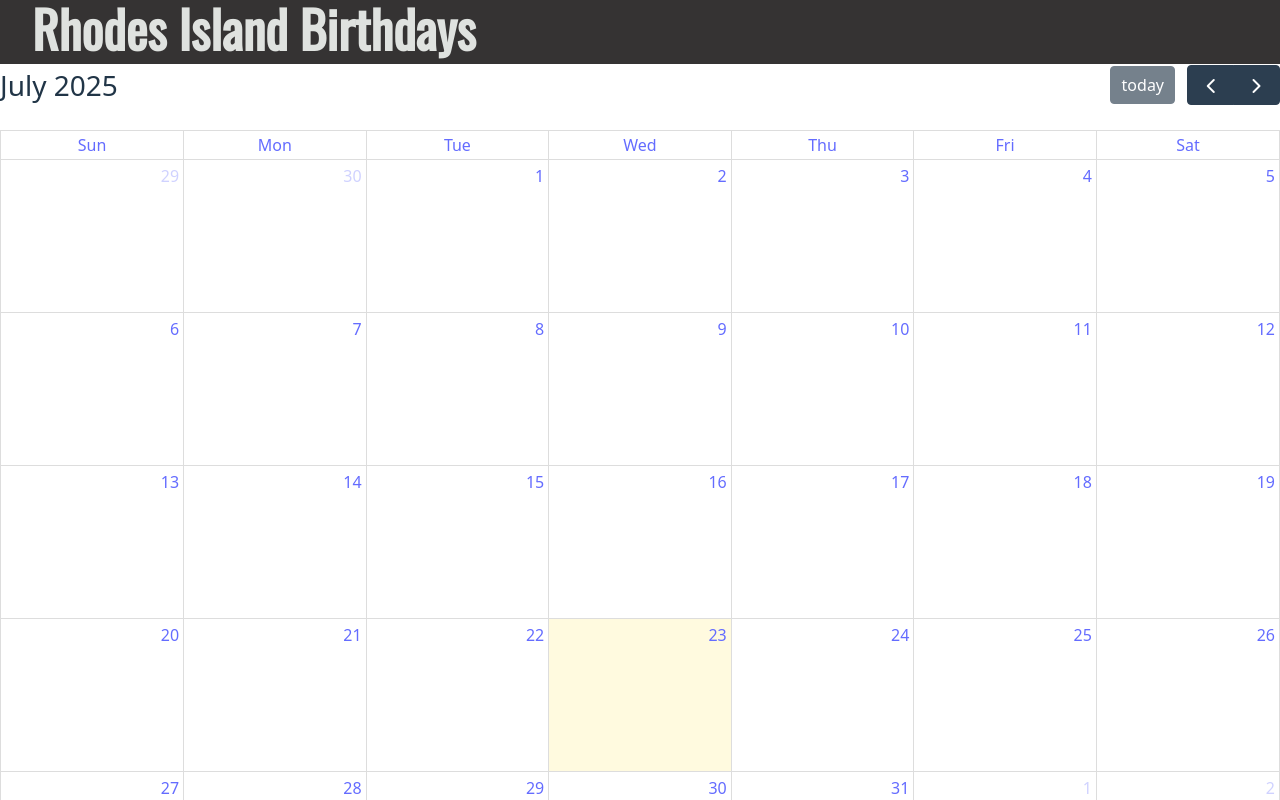
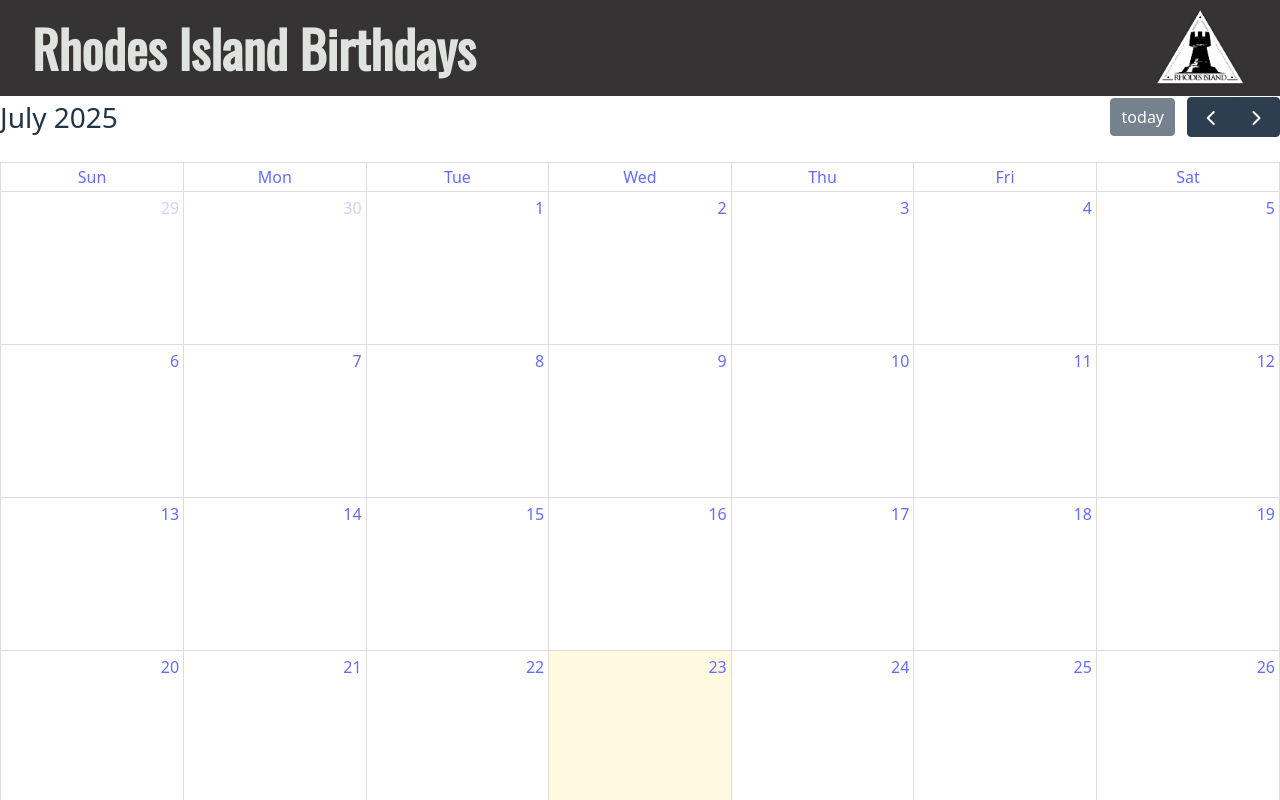
Before and after one commit to aradavi63/arknights-birthday, a React (Vite) app: page / in a window 1280 px wide. Shown: the top 800 px of the page. Built offline with nearby package versions, Linux system fonts and the light colour scheme.

Commit message:
update header to include logo

```diff
--- a/src/components/header.tsx
+++ b/src/components/header.tsx
@@ -1,13 +1,19 @@
 import '../index.css'
+import riLogo from '/ri-logo.png'
 
 export default function Header() {
     return (
         <header className="bg-primary w-full">
             <div className="max-w-7xl mx-auto px-4 sm:px-6 lg:px-8">
-                <div className="flex justify-content-left h-16">
-                    <h1 className="text-xl text-textWhite font-oswald font-semibold">
-                        Rhodes Island Birthdays
-                    </h1>
+                <div className="flex h-24">
+                    <div className="flex items-center justify-start">
+                        <h1 className="text-xl text-textWhite font-oswald font-semibold">
+                            Rhodes Island Birthdays
+                        </h1>
+                    </div>
+                    <div className="flex items-center justify-end ml-auto">
+                        <img src={riLogo} alt="Rhodes Island Logo" className="h-24 w-24" />
+                    </div>
                 </div>
             </div>
         </header>
```
Also changed, not shown: public/ri-logo.png (added).
